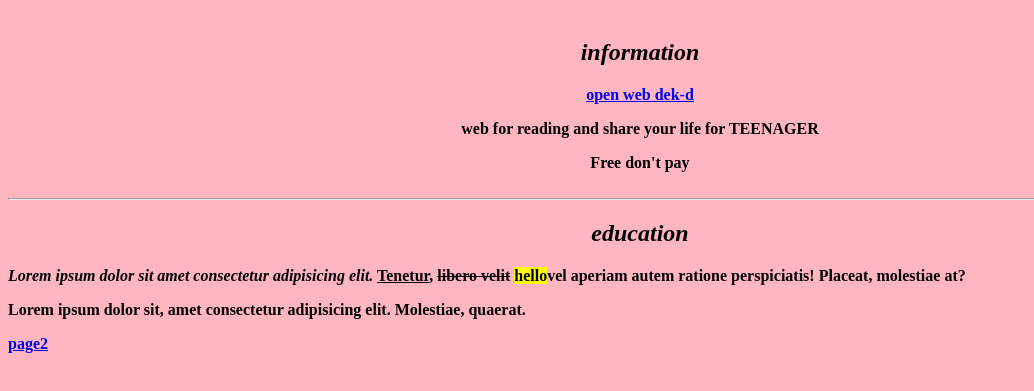
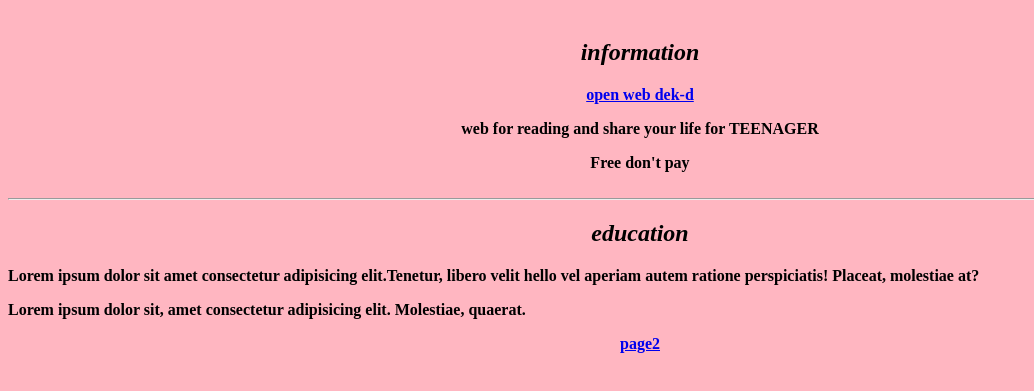
Before and after one commit to nanaly2002/hello, a plain HTML site: page index.html in a window 1280 px wide. Shown: the part 79-470 px from the top of the page, without its empty margins (0-1034 px from the left). Drawn offline with Linux system fonts and the light colour scheme.

Commit message:
Update index.html

```diff
--- a/index.html
+++ b/index.html
@@ -20,16 +20,17 @@
 
 
           <center><p>web for reading and share your life for <strong>TEENAGER</strong> </p> Free don't pay</center>
+
     </br>
     <hr>
         <center><h2><i>education</h2></i></center>
 
-    <p><i>Lorem ipsum dolor sit amet
-     consectetur adipisicing elit.</i> <u>Tenetur</u>, <del>libero velit</del> <mark>hello</mark>vel aperiam autem ratione<b> perspiciatis!</b> Placeat, molestiae at?</p>
+    <p>Lorem ipsum dolor sit amet
+     consectetur adipisicing elit.Tenetur, libero velit hello vel aperiam autem ratione<b> perspiciatis!</b> Placeat, molestiae at?</p>
 
      <P>Lorem ipsum dolor sit, amet consectetur adipisicing elit. Molestiae, quaerat.</P>
 
-     <a href="page2.html" target="_black">page2</a>
+     <center><a href="page2.html" target="_black">page2</a></center>
 
 
 
```
